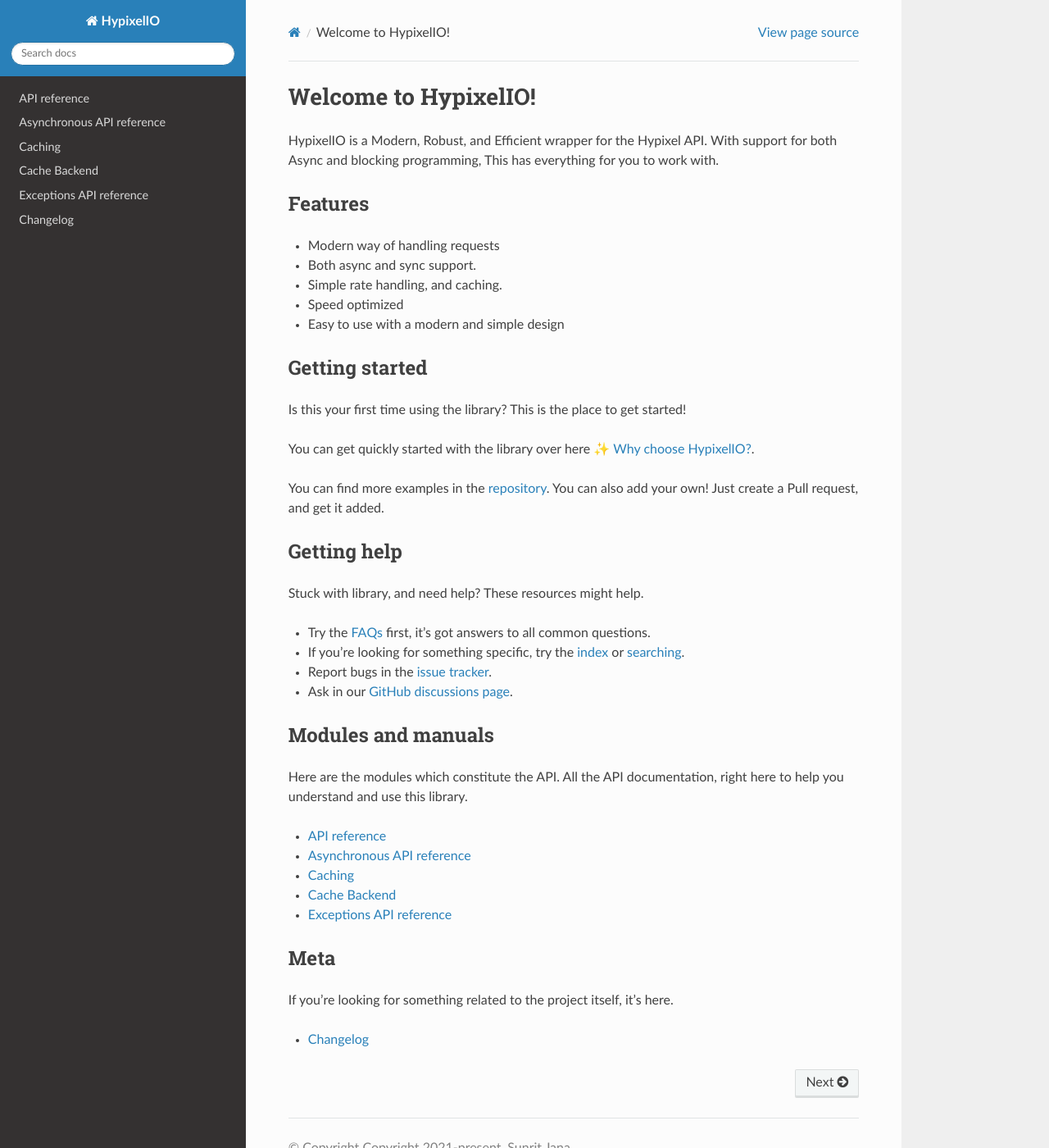
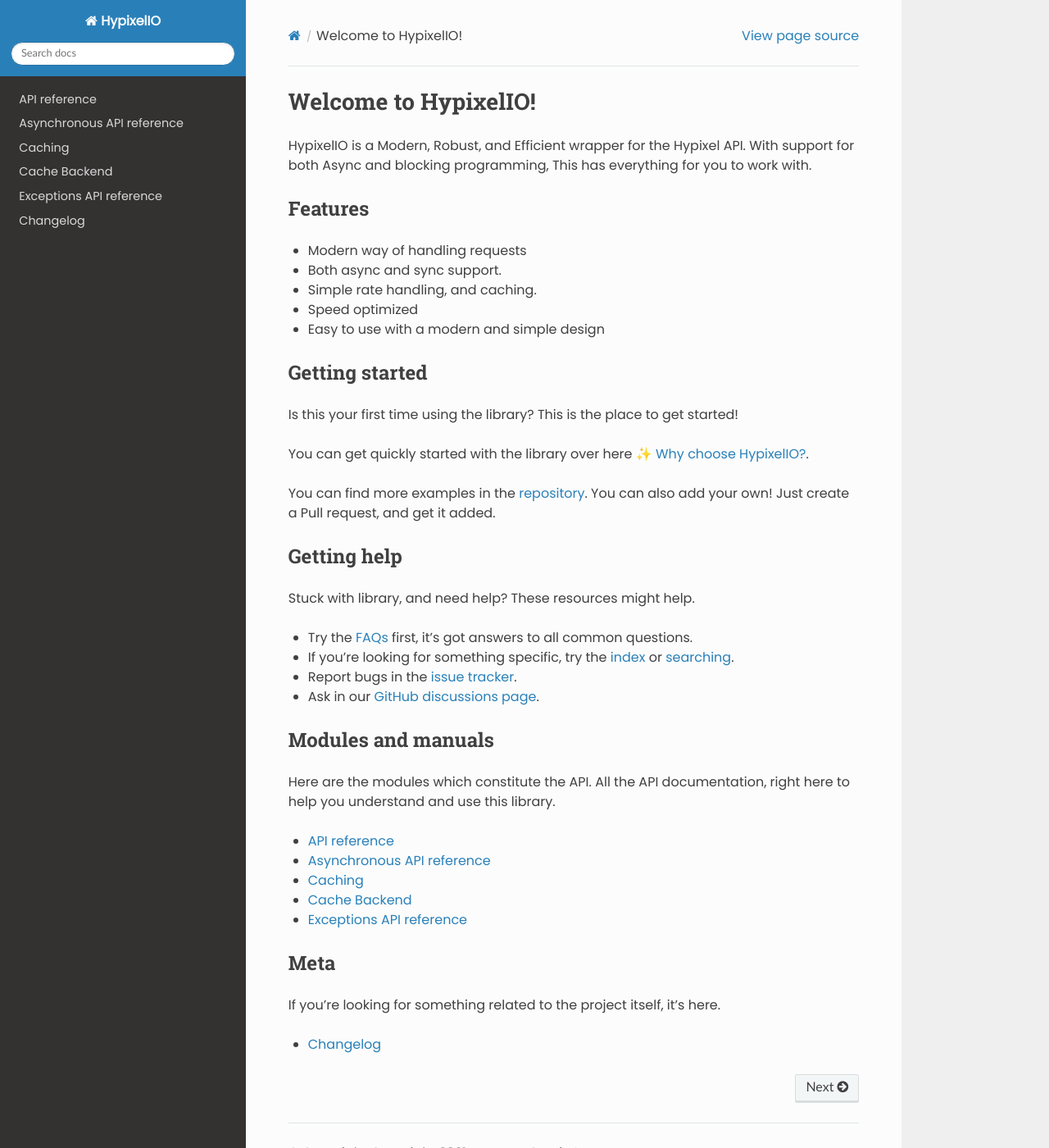
Before and after one commit to janaSunrise/HypixelIO, a Sphinx documentation site: the page built from docs/index.rst, in a window 1280 px wide and 1400 px high. Shown: the whole window at 82% size. Built offline with Sphinx 7.4.7 and the Read the Docs theme 2.0.0, drawn with Linux system fonts in a browser that asks for light colours.

Commit message:
Fix the CSS.

```diff
--- a/docs/css/custom.css
+++ b/docs/_static/css/custom.css
@@ -2,9 +2,13 @@
 @import "../basic.css";
 
 /* Fonts */
-@import url("https://fonts.googleapis.com/css2?family=Poppins&display=swap");
+@import url("https://fonts.googleapis.com/css2?family=Fira+Code&family=Poppins&display=swap");
 
 /* Reset */
+* {
+  box-sizing: border-box;
+}
+
 html {
   scroll-behavior: smooth;
 }
```
